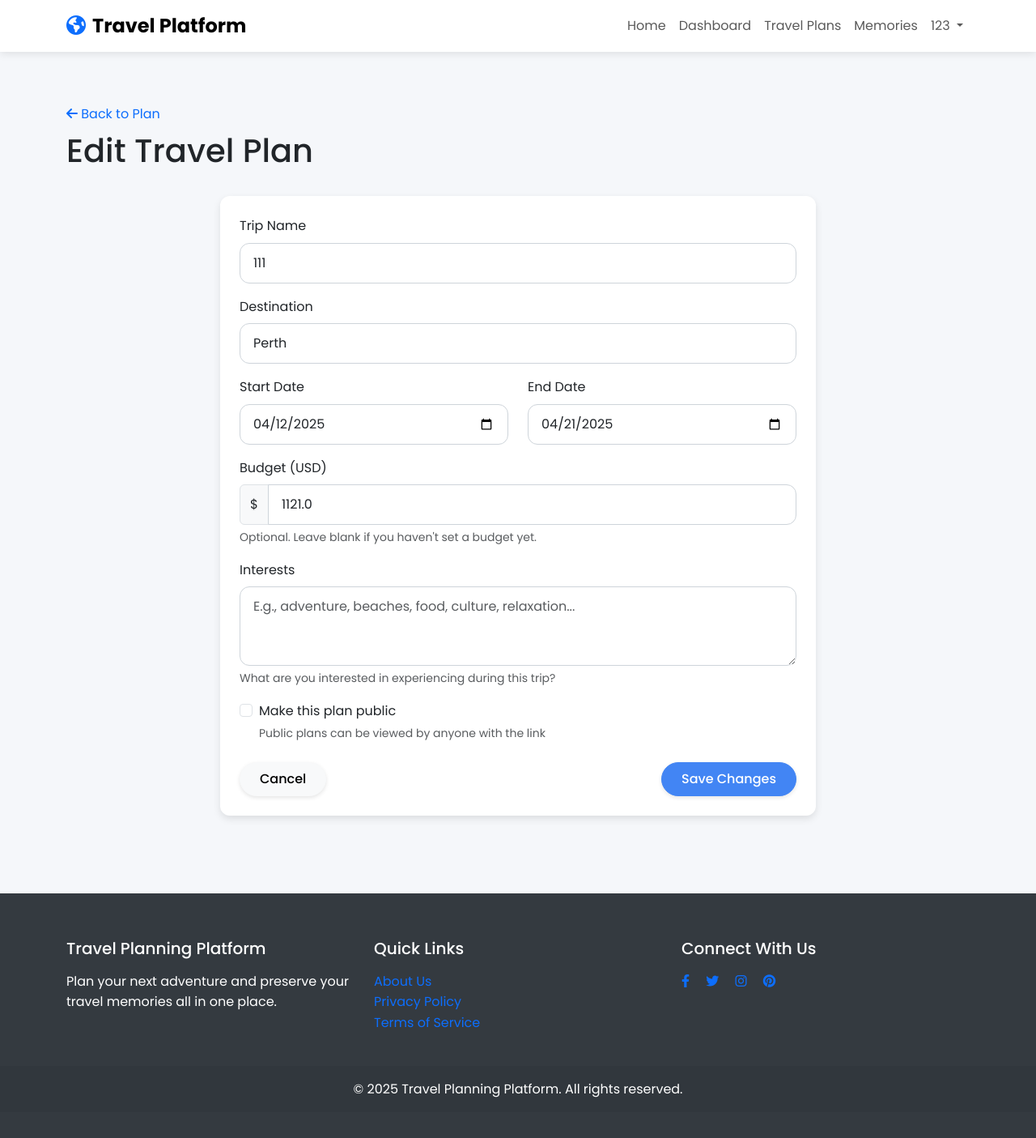
After one commit to Sorrymakershen/cits-5505-team-project-group53, a Flask app: page /planner/2/edit in a window 1280 px wide. The commit adds this page. Shown: the whole page at 81% size. Run offline with Flask 3, Linux system fonts and the light colour scheme; a user stored in the database is signed in.

Commit message:
Fix JSON serialization for ItineraryItem objects and add missing edit.html template

```diff
--- a/app/routes/planner.py
+++ b/app/routes/planner.py
@@ -66,11 +66,27 @@ def view_plan(plan_id):
 
     # Calculate total cost from all itinerary items
     total_cost = 0
+
+    # Prepare itinerary items for JSON serialization
+    itinerary_items_json = []
     for item in plan.itinerary_items:
         if item.cost:
             total_cost += item.cost
 
-    return render_template('planner/view.html', plan=plan, total_cost=total_cost)
+        # Create a serializable dictionary for each item
+        itinerary_items_json.append({
+            'id': item.id,
+            'day': item.day,
+            'time': item.time,
+            'activity': item.activity,
+            'location': item.location,
+            'lat': item.lat,
+            'lng': item.lng,
+            'cost': float(item.cost) if item.cost else 0,
+            'notes': item.notes
+        })
+
+    return render_template('planner/view.html', plan=plan, total_cost=total_cost, itinerary_items_json=itinerary_items_json)
 
 @planner_bp.route('/<int:plan_id>/edit', methods=['GET', 'POST'])
 @login_required
--- a/app/template_filters.py
+++ b/app/template_filters.py
@@ -15,11 +15,24 @@ def register_filters(app):
         """Convert an SQLAlchemy object to a JSON-serializable dict."""
         from flask import json
         import decimal
+        from app.models.travel_plan import ItineraryItem
 
         class CustomJSONEncoder(json.JSONEncoder):
             def default(self, obj):
                 if isinstance(obj, decimal.Decimal):
                     return float(obj)
+                if isinstance(obj, ItineraryItem):
+                    return {
+                        'id': obj.id,
+                        'day': obj.day,
+                        'time': obj.time,
+                        'activity': obj.activity,
+                        'location': obj.location,
+                        'lat': obj.lat,
+                        'lng': obj.lng,
+                        'cost': float(obj.cost) if obj.cost else 0,
+                        'notes': obj.notes
+                    }
                 if hasattr(obj, 'isoformat'):
                     return obj.isoformat()
                 if hasattr(obj, '__dict__'):
--- /dev/null
+++ b/app/templates/planner/edit.html
@@ -0,0 +1,99 @@
+{% extends 'base.html' %}
+
+{% block title %}Edit Travel Plan - {{ plan.title }}{% endblock %}
+
+{% block content %}
+<div class="container py-5">
+    <div class="row mb-4 align-items-center">
+        <div class="col">
+            <div class="d-flex align-items-center mb-2">
+                <a href="{{ url_for('planner.view_plan', plan_id=plan.id) }}" class="text-decoration-none me-3">
+                    <i class="fas fa-arrow-left"></i> Back to Plan
+                </a>
+            </div>
+            <h1>Edit Travel Plan</h1>
+        </div>
+    </div>
+
+    <div class="row justify-content-center">
+        <div class="col-lg-8">
+            <div class="card animate fade-in">
+                <div class="card-body p-4">
+                    <form method="post" class="needs-validation" novalidate>
+                        <div class="mb-3">
+                            <label for="title" class="form-label">Trip Name</label>
+                            <input type="text" class="form-control" id="title" name="title" value="{{ plan.title }}" required>
+                            <div class="invalid-feedback">Please give your trip a name.</div>
+                        </div>
+
+                        <div class="mb-3">
+                            <label for="destination" class="form-label">Destination</label>
+                            <input type="text" class="form-control" id="destination" name="destination" value="{{ plan.destination }}" required>
+                            <div class="invalid-feedback">Please enter a destination.</div>
+                        </div>
+
+                        <div class="row mb-3">
+                            <div class="col-md-6">
+                                <label for="start_date" class="form-label">Start Date</label>
+                                <input type="date" class="form-control" id="start_date" name="start_date" value="{{ plan.start_date.strftime('%Y-%m-%d') }}" required>
+                                <div class="invalid-feedback">Please select a start date.</div>
+                            </div>
+                            <div class="col-md-6">
+                                <label for="end_date" class="form-label">End Date</label>
+                                <input type="date" class="form-control" id="end_date" name="end_date" value="{{ plan.end_date.strftime('%Y-%m-%d') }}" required>
+                                <div class="invalid-feedback">Please select an end date.</div>
+                            </div>
+                        </div>
+
+                        <div class="mb-3">
+                            <label for="budget" class="form-label">Budget (USD)</label>
+                            <div class="input-group">
+                                <span class="input-group-text">$</span>
+                                <input type="number" class="form-control" id="budget" name="budget" min="0" step="0.01" value="{{ plan.budget }}">
+                            </div>
+                            <div class="form-text">Optional. Leave blank if you haven't set a budget yet.</div>
+                        </div>
+
+                        <div class="mb-3">
+                            <label for="interests" class="form-label">Interests</label>
+                            <textarea class="form-control" id="interests" name="interests" rows="3" placeholder="E.g., adventure, beaches, food, culture, relaxation...">{{ plan.interests }}</textarea>
+                            <div class="form-text">What are you interested in experiencing during this trip?</div>
+                        </div>
+
+                        <div class="form-check mb-4">
+                            <input class="form-check-input" type="checkbox" id="is_public" name="is_public" {% if plan.is_public %}checked{% endif %}>
+                            <label class="form-check-label" for="is_public">
+                                Make this plan public
+                            </label>
+                            <div class="form-text">Public plans can be viewed by anyone with the link</div>
+                        </div>
+
+                        <div class="d-flex justify-content-between">
+                            <a href="{{ url_for('planner.view_plan', plan_id=plan.id) }}" class="btn btn-light">Cancel</a>
+                            <button type="submit" class="btn btn-primary">Save Changes</button>
+                        </div>
+                    </form>
+                </div>
+            </div>
+        </div>
+    </div>
+</div>
+
+{% block extra_js %}
+<script>
+document.addEventListener('DOMContentLoaded', function() {
+    // Ensure end date is after start date
+    document.getElementById('start_date').addEventListener('change', function() {
+        document.getElementById('end_date').setAttribute('min', this.value);
+
+        // If end date is before start date, update it
+        const endDate = document.getElementById('end_date');
+        if (endDate.value && endDate.value < this.value) {
+            endDate.value = this.value;
+        }
+    });
+});
+</script>
+{% endblock %}
+
+{% endblock %}
--- a/app/templates/planner/view.html
+++ b/app/templates/planner/view.html
@@ -85,9 +85,8 @@
     <!-- Map and Itinerary -->
     <div class="row">
         <div class="col-lg-7 mb-4 animate fade-in">
-            <div class="card">
-                <div class="card-body p-0">
-                    <div id="planMap" class="map-container" data-items='{{ plan.itinerary_items.all() | tojson }}'>
+            <div class="card">                <div class="card-body p-0">
+                    <div id="planMap" class="map-container" data-items='{{ itinerary_items_json | tojson }}'>
                         <!-- Map will be inserted here by JavaScript -->
                     </div>
                 </div>
```
